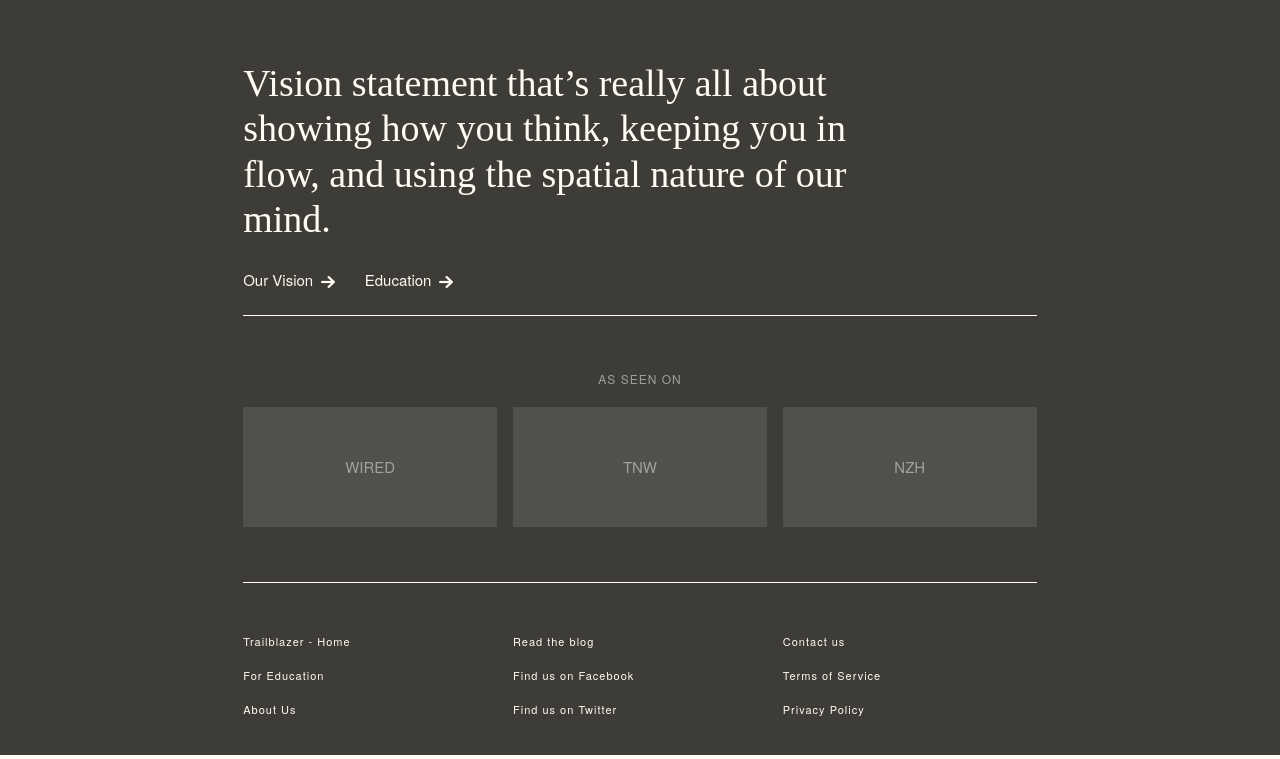
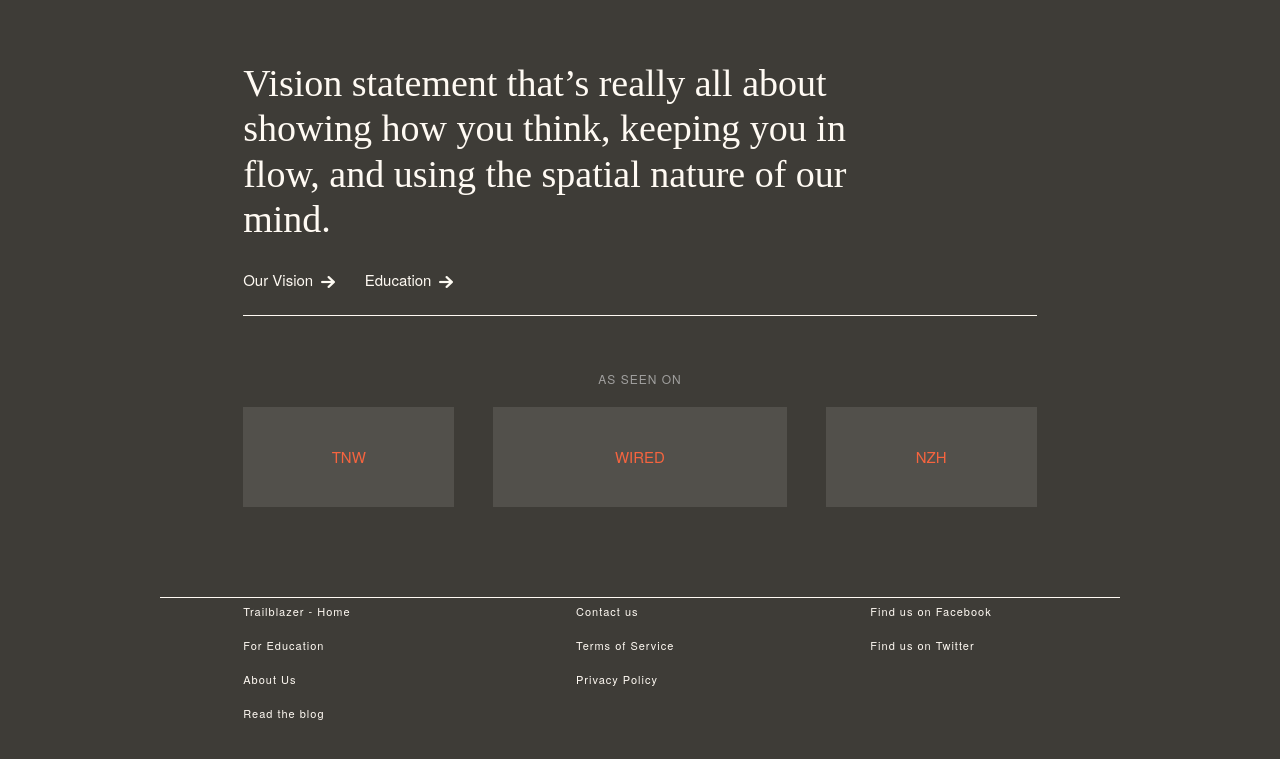
Before and after one commit to twingl/trailblazer-website, a plain HTML site: page index.html in a window 1280 px wide. Shown: the part 1160-1919 px from the top of the page. Drawn offline with Linux system fonts and the light colour scheme; a web font is replaced by a local one.

Commit message:
Replaces my janky percentage based layout in the footer with the one provided by Skeleton.

```diff
--- a/css/trailblazer.css
+++ b/css/trailblazer.css
@@ -300,41 +300,25 @@ footer, .vision {
 }
 
 /* Press */
-.press-list li {
+.press a {
     display: block;
-    float: left;
-    margin-left: 2%;
-    text-align: center;
-    width: 32%;
 
     /*temporary wireframey stuff*/
-    line-height: 120px;
-    height: 120px;
+    line-height: 100px;
+    text-align: center;
+    height: 100px;
     background-color: rgba(255,255,255,0.1)
 }
 
-.press-list li:first-child {
-    margin-left: 0;
-}
-
-.press-list {
-    border-bottom: 1px solid #FFFAF3;
+.press {
     padding-bottom: 3em;
     margin-bottom: 3em;
 }
 
 /* Navigation */
-.footer-nav .nav-list {
-    display: block;
-    float: left;
-    margin-left: 2%;
-    width: 32%;
+.footer-nav {
+    border-top: 1px solid #FFFAF3;
 }
-
-.footer-nav .nav-list:first-child {
-    margin-left: 0
-}
-
 .footer-nav .nav-list li {
     display: list-item;
     list-style: none;
@@ -343,6 +327,10 @@ footer, .vision {
 .footer-nav a {
     color: #FFFAF3;
 }
+
+/* Twingl * /
+
+/* This is the finishing flourish. Add it as the last thing before we go live. */
 
 /* Utilities
 ---------------------------------------------*/
--- a/index.html
+++ b/index.html
@@ -106,30 +106,28 @@
   </section>
   <footer>
     <div class="container">
+      <h4  class="u-center">As seen on</h4>
       <div class="row  press">
-        <h4  class="u-center">As seen on</h4>
-        <ul class="press-list  ten columns  offset-by-one">
-          <li>WIRED</li>
-          <li>TNW</li>
-          <li>NZH</li>
-        </ul>
+          <a class="three columns offset-by-one">TNW</a>
+          <a class="four columns">WIRED</a>
+          <a class="three columns ">NZH</a>
       </div>
       <nav class="row  footer-nav">
-        <div class="ten columns  offset-by-one">
-          <ul class="nav-list">
+        <div>
+          <ul class="four columns  offset-by-one  nav-list">
             <li><a href="/">Trailblazer - Home</a></li>
             <li><a href="/education">For Education</a></li>
             <li><a href="/about">About Us</a></li>
+            <li><a href="http://blog.twin.gl/">Read the blog</a></li>
           </ul>
-          <ul class="nav-list">
-            <li><a href="http://blog.twin.gl/">Read the blog</a></li>
-            <li><a href="https://www.facebook.com/LetsBlazeTrails">Find us on Facebook</a></li>
-            <li><a href="https://twitter.com/TrailblazerApp">Find us on Twitter</a></li>
-          </ul>
-          <ul class="nav-list">
+          <ul class="four columns nav-list">
             <li><a href="mailto:hello@trailblazer.io">Contact us</a></li>
             <li><a href="#">Terms of Service</a></li>
             <li><a href="#">Privacy Policy</a></li>
+          </ul>
+          <ul class="two-columns  nav-list">
+            <li><a href="https://www.facebook.com/LetsBlazeTrails">Find us on Facebook</a></li>
+            <li><a href="https://twitter.com/TrailblazerApp">Find us on Twitter</a></li>
           </ul>
         </div>
       </nav>
```
